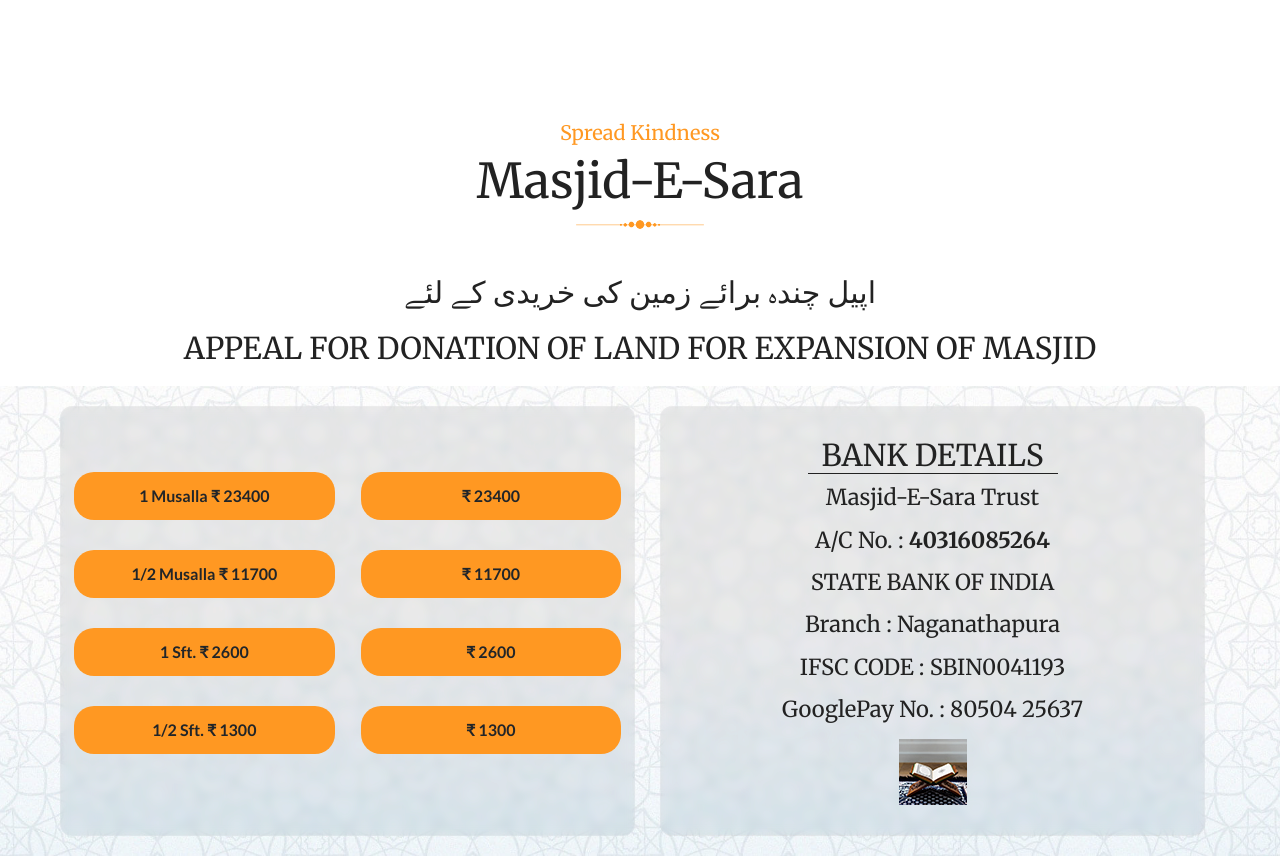
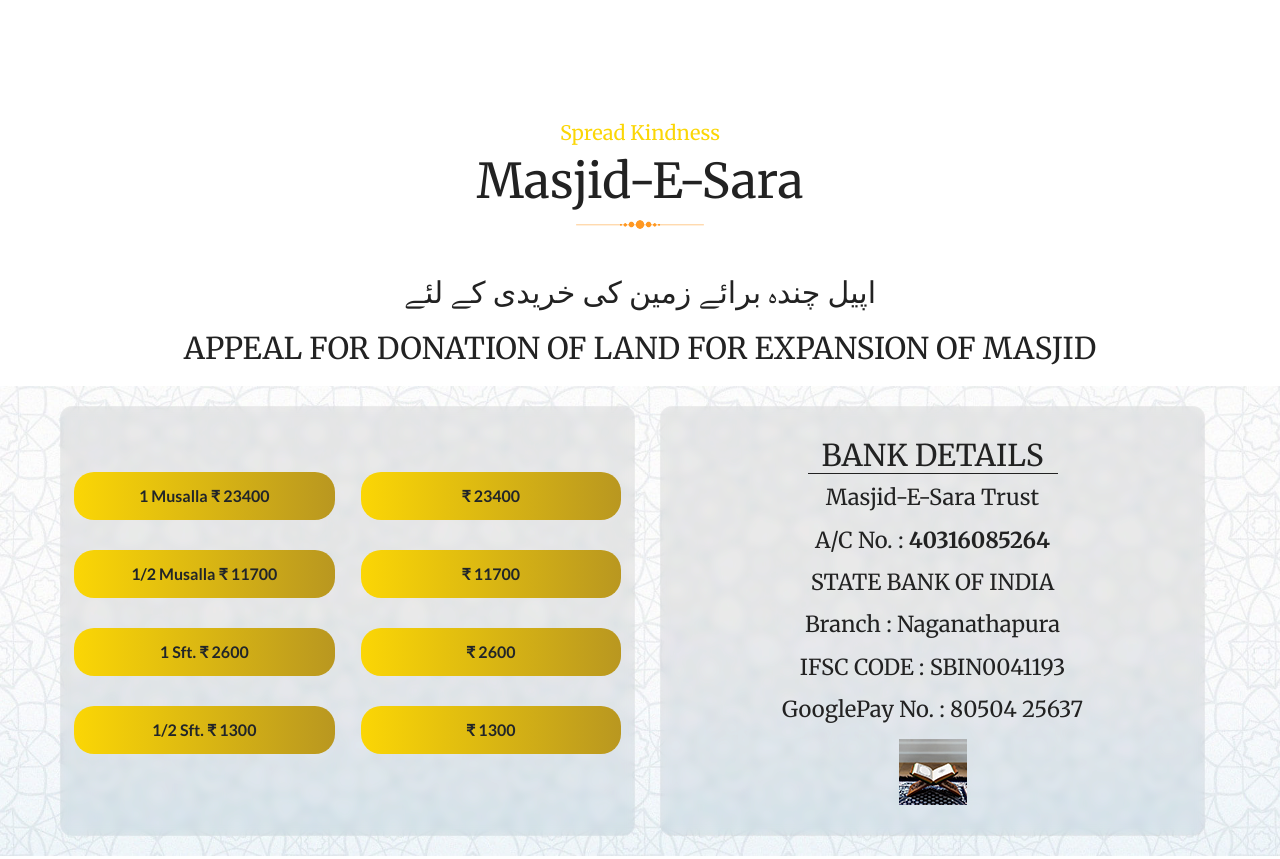
Before and after one commit to Mohd-w123/sara-masjid-website, a plain HTML site: page donation.html in a window 1280 px wide. Shown: the part 430-1289 px from the top of the page. Drawn offline with Linux system fonts and the light colour scheme; some packages are replaced by stand-ins of ours.

Commit message:
Code Update

```diff
--- a/assets/css/colors/color.css
+++ b/assets/css/colors/color.css
@@ -31,7 +31,9 @@
 .rspn-mnu-cls:hover,
 .preloader
 {
-	background-color: #ff9822;
+	background-color:  rgb(201,167,15);
+	background-image: linear-gradient(to right, rgb(251,214,5) , rgb(185,151,32));
+
 }
 
 
@@ -118,7 +120,7 @@
 .rspn-cnt > span a:hover,
 .rspn-cnt > span a:focus
 {
-	color: #ff9822;
+	color:  rgb(251,214,5);
 }
 
 /*===== Border Color =====*/
@@ -133,13 +135,13 @@
 .product-detail-tabs > ul li a.nav-link:focus,
 .product-detail-tabs > ul li a.nav-link.active
 {
-	border-color: #ff9822;
+	border-color:  rgb(251,214,5);
 }
 
 /*===== Border Top Color =====*/
 .testi-desc
 {
-	border-top-color: #ff9822;
+	border-top-color: rgb(251,214,5);
 }
 
 /*===== Border Right Color =====*/
--- a/assets/css/colors/color2.css
+++ b/assets/css/colors/color2.css
@@ -118,7 +118,7 @@
 .rspn-cnt > span a:hover,
 .rspn-cnt > span a:focus
 {
-	color: #b57c00;
+	color:  rgb(251,214,5);
 }
 
 /*===== Border Color =====*/
@@ -133,13 +133,13 @@
 .product-detail-tabs > ul li a.nav-link:focus,
 .product-detail-tabs > ul li a.nav-link.active
 {
-	border-color: #b57c00;
+	border-color:  rgb(251,214,5);
 }
 
 /*===== Border Top Color =====*/
 .testi-desc
 {
-	border-top-color: #b57c00;
+	border-top-color:  rgb(251,214,5);
 }
 
 /*===== Border Right Color =====*/
--- a/assets/css/style.css
+++ b/assets/css/style.css
@@ -4233,12 +4233,16 @@
   border-radius: 12px;
   border: 1px solid rgba(255, 255, 255, 0.125);
 }
-.donation-value div p {
-  background-color: #FF9822;
+.donation-value-p {
+  /* background-color: #FF9822; */
+  background-image: linear-gradient(to right, rgb(251,214,5) , rgb(185,151,32));
   border-radius: 20px;
   padding: 10px 20px;
   color: #212529;
   font-weight: 600;
+}
+.donation-value-p:hover {
+  background-image: linear-gradient(to right, rgb(185,151,32) , rgb(251,214,5));
 }
 .donation-bank-details {
   width: 585px;
--- a/donation.html
+++ b/donation.html
@@ -192,14 +192,14 @@
                     <div class="donation-hero">
                         <div class="donation-value">
                             <div class="row donation-value-morphism-value">
-                                <div class="btn col-sm-6 text-center"><p>1 Musalla &#8377; 23400</p></div>
-                                <div class="btn col-sm-6 text-center"><p>&#8377; 23400</p></div>
-                                <div class="btn col-sm-6 text-center"><p>1/2 Musalla &#8377; 11700</p></div>
-                                <div class="btn col-sm-6 text-center"><p>&#8377; 11700</p></div>
-                                <div class="btn col-sm-6 text-center"><p>1 Sft. &#8377; 2600</p></div>
-                                <div class="btn col-sm-6 text-center"><p>&#8377; 2600</p></div>
-                                <div class="btn col-sm-6 text-center"><p>1/2 Sft. &#8377; 1300</p></div>
-                                <div class="btn col-sm-6 text-center"><p>&#8377; 1300</p></div>
+                                <div class="btn col-sm-6 text-center"><p class="donation-value-p">1 Musalla &#8377; 23400</p></div>
+                                <div class="btn col-sm-6 text-center"><p class="donation-value-p">&#8377; 23400</p></div>
+                                <div class="btn col-sm-6 text-center"><p class="donation-value-p">1/2 Musalla &#8377; 11700</p></div>
+                                <div class="btn col-sm-6 text-center"><p class="donation-value-p">&#8377; 11700</p></div>
+                                <div class="btn col-sm-6 text-center"><p class="donation-value-p">1 Sft. &#8377; 2600</p></div>
+                                <div class="btn col-sm-6 text-center"><p class="donation-value-p">&#8377; 2600</p></div>
+                                <div class="btn col-sm-6 text-center"><p class="donation-value-p">1/2 Sft. &#8377; 1300</p></div>
+                                <div class="btn col-sm-6 text-center"><p class="donation-value-p">&#8377; 1300</p></div>
                             </div>
                         </div>
                         <div class="donation-bank-details text-center">
```
Also changed, not shown: index.html (+3 -3 lines).
